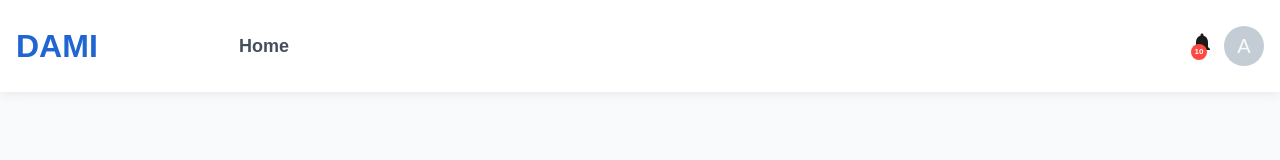
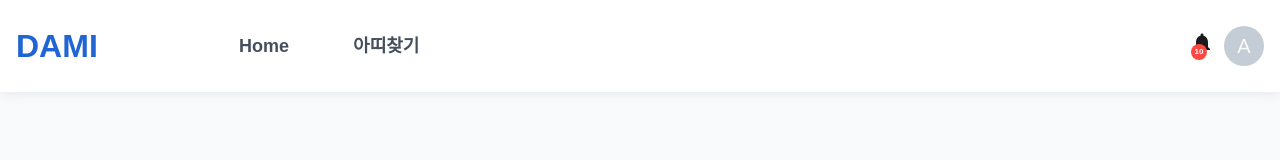
Before and after one commit to Y2829/dami-front, a React (Create React App) app: page / in a window 1280 px wide. Shown: the top 160 px of the page. Built offline with nearby package versions, Linux system fonts and the light colour scheme.

Commit message:
feat: 라우터에 아띠찾기 페이지 추가

```diff
--- a/src/configs/routes.tsx
+++ b/src/configs/routes.tsx
@@ -3,6 +3,7 @@ import { RouteItem } from "src/types/common";
 import HomeIcon from "@mui/icons-material/Home";
 
 import Home from "src/pages/Home";
+import AttiList from "src/pages/AttiList";
 
 const ROUTES: Array<RouteItem> = [
   {
@@ -12,6 +13,12 @@ const ROUTES: Array<RouteItem> = [
     component: <Home />,
     isNavigation: true,
   },
+  {
+    name: "아띠찾기",
+    path: "/atti/list",
+    component: <AttiList />,
+    isNavigation: true,
+  },
 ];
 
 export default ROUTES;
```
